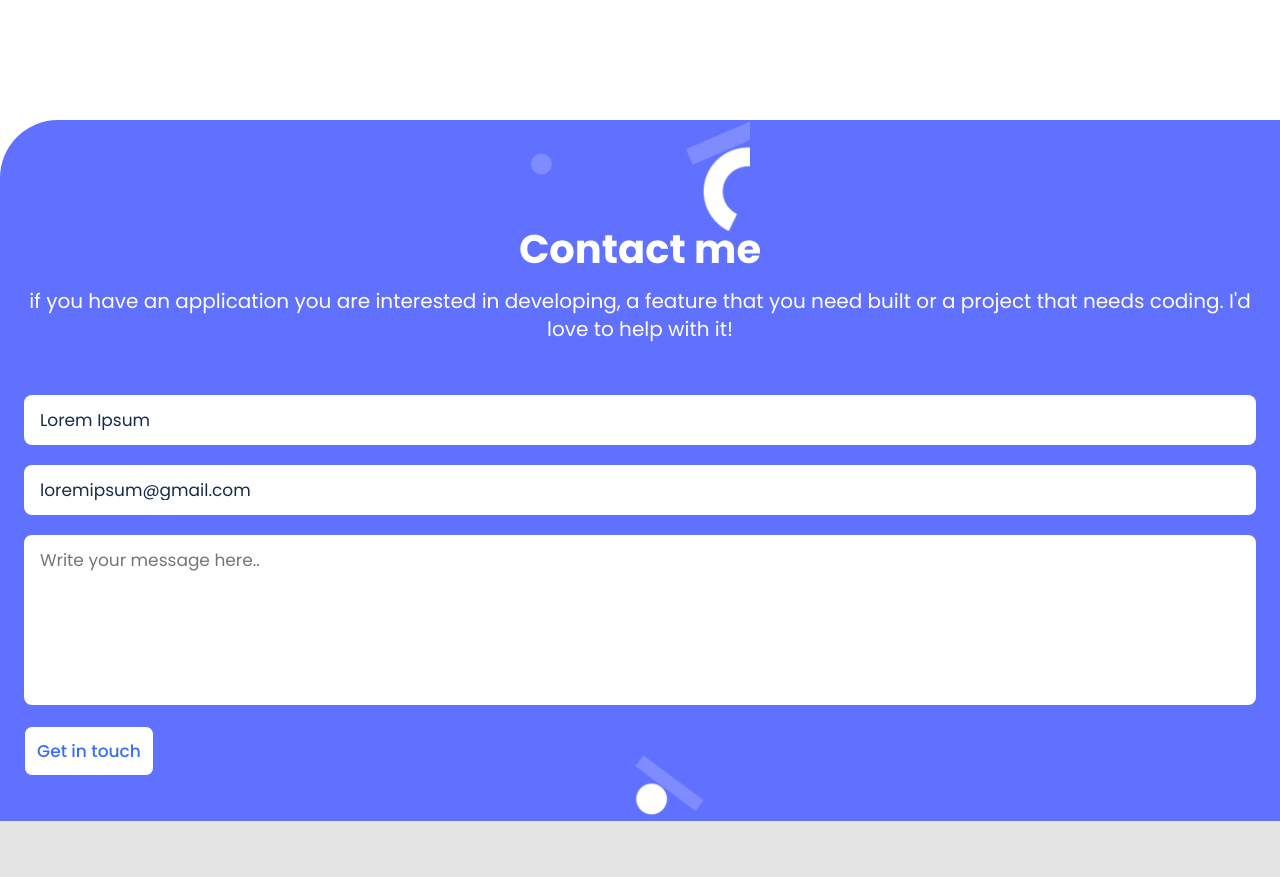
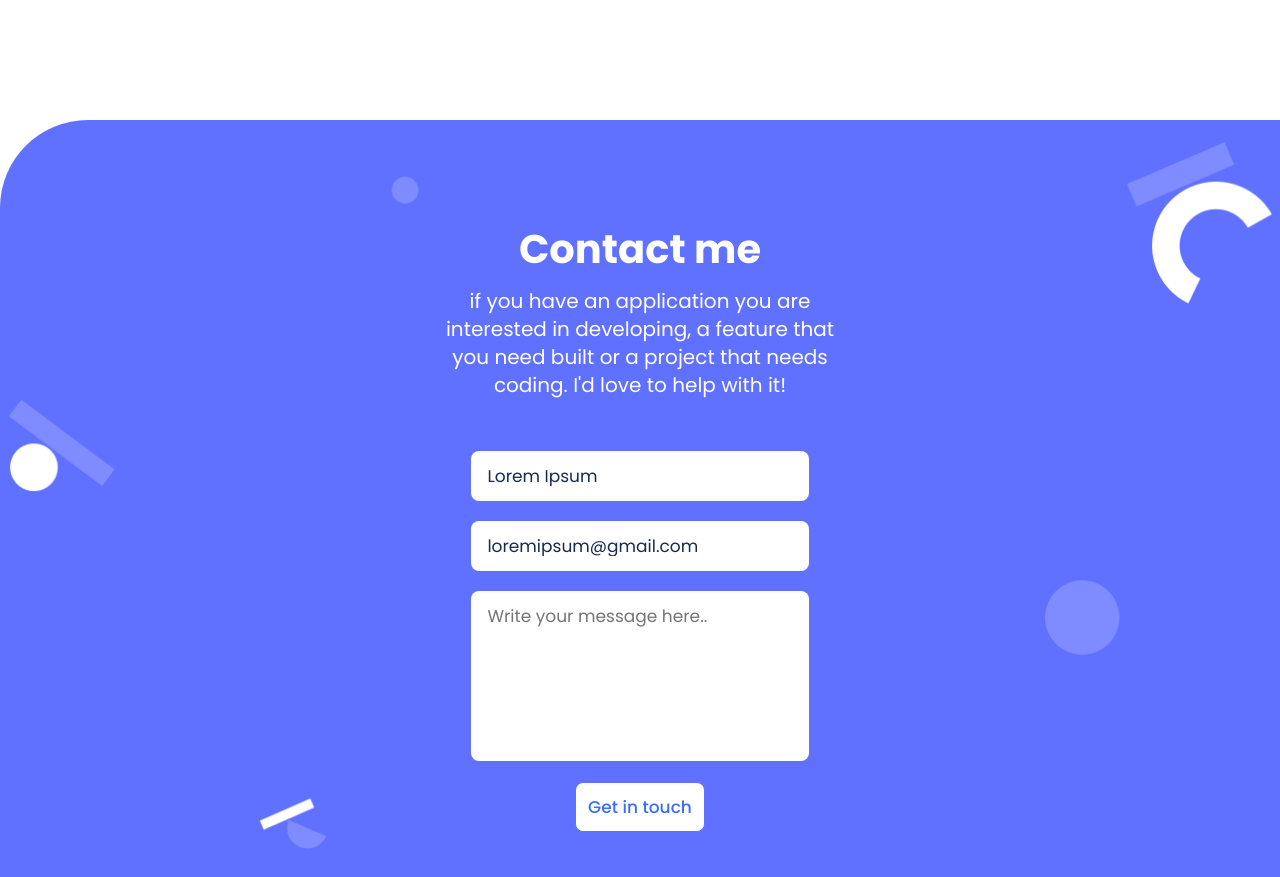
Before and after one commit to Ridalord/my_portfolio, a website: page index.html in a window 1280 px wide. Shown: the part 3680-4557 px from the top of the page. Before the commit the page ends 4501 px from the top, so only its background shows below. Drawn offline with Linux system fonts and the light colour scheme.

Commit message:
Contact section desktop responsive

```diff
--- a/style.css
+++ b/style.css
@@ -486,4 +486,26 @@ a {
     width: 48px;
     height: 48px;
   }
+
+  .contact-wrap {
+    background-image: url(img/contact\ form\ background\ shapes@2x.png);
+    padding-left: 319px;
+    padding-right: 319px;
+    justify-content: center;
+    border-top-left-radius: 88px;
+  }
+
+  .contact-text {
+    padding: 0 16%;
+  }
+
+  .contact-form {
+    width: 60%;
+    justify-self: center;
+    margin: auto;
+  }
+
+  .contact-form button {
+    margin: auto;
+  }
 }
```
Also changed, not shown: img/contact form background shapes@2x.png (added).
